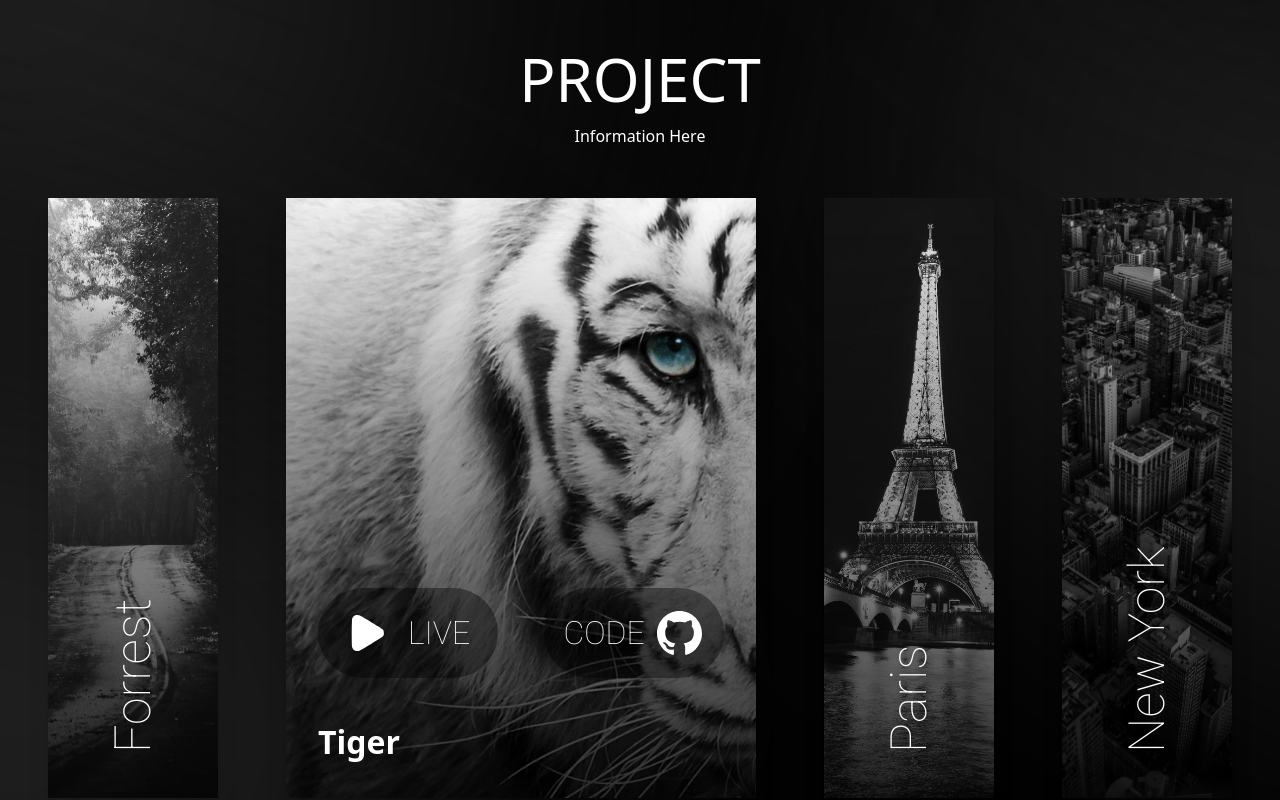
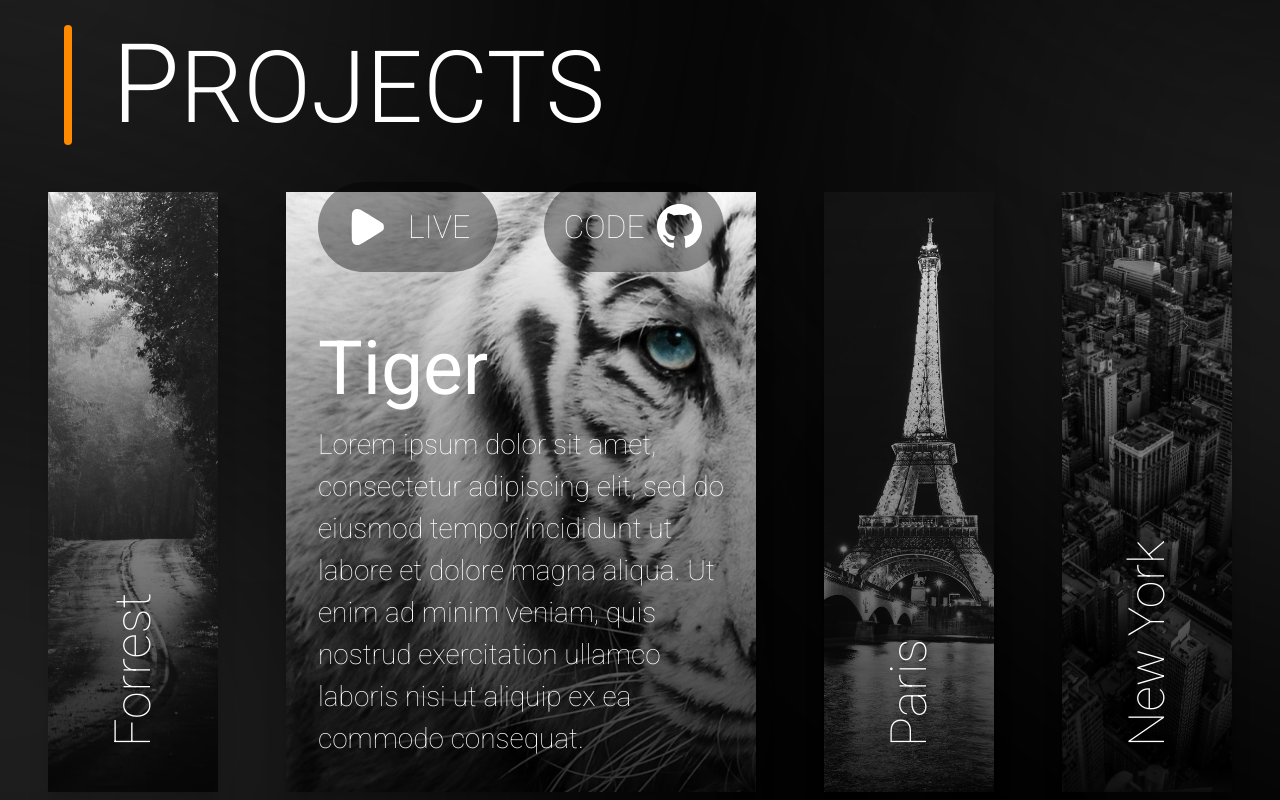
Before and after one commit to michaelaitken/michaelaitken_portfolio, a Next.js app: page / in a window 1280 px wide. Shown: the part 860-1660 px from the top of the page. Built offline with nearby package versions, Linux system fonts and the light colour scheme.

Commit message:
UI tweaks for screens sizes

```diff
--- a/components/Navbar.tsx
+++ b/components/Navbar.tsx
@@ -23,7 +23,7 @@ export default function Navbar({}: Props) {
 
     return (
         <nav className={roboto.className}>
-            {/* Navbar for normal screen size ${(0.75+(i*0.5)).toString} */}
+            {/* Navbar for normal screen size */}
             <div className="flex justify-between items-center max-w-[2000px] mx-auto">
                 <div className="ml-[60px] lg:ml-[100px] mt-[50px] animate-navbarAnimation">
                     <Image className="w-[100px] h-[100px] object-contain" src={logo} alt="logo"/>
@@ -44,7 +44,7 @@ export default function Navbar({}: Props) {
                 {/* Navbar Menu for Mobile */}
                 <div className="relative flex lg:hidden justify-end animate-navbarAnimation">
                     <button
-                        className="mt-[50px] mr-[60px] z-50"
+                        className={`mt-[50px] mr-[60px] z-50`}
                         onClick={handleToggle}
                     >
                         {menuOpen ? (
--- a/components/Project.tsx
+++ b/components/Project.tsx
@@ -1,6 +1,13 @@
 import React, { useState } from 'react'
 import { ProjectCard } from 'components';
 import { projectData } from '../constants';
+import { Roboto } from '@next/font/google';
+
+const roboto = Roboto({
+  weight: ['100','300','400',],
+  style: ['normal',],
+  subsets: ['latin'],
+})
 
 type Props = {}
 
@@ -8,10 +15,13 @@ const Project = (props: Props) => {
   const [active, setActive] = useState('project-2')
 
   return (
-    <div className='text-white px-6 py-12'>
+    <div className='text-white px-6 py-4'>
       <div className='max-w-[1920px] mx-auto w-fullflex flex-col'>
-        <h1 className='text-center uppercase text-[60px]'>Project</h1>
-        <p className='text-center text-white'>Information Here</p>
+        <div className='flex justify-start items-center mb-[-25px]'>
+          <div className='h-[60px] md:h-[120px] w-1 md:w-2 bg-[#FF8A00] rounded-full mx-5 md:mx-10' />
+          <h1 className={`text-center font-light uppercase text-[50px] md:text-[100px] ${roboto.className}`}><span className='text-[55px] md:text-[110px]'>P</span>rojects</h1>
+          {/* <p className='text-center text-white'>Information Here</p> */}
+        </div>
         <div className='mt-[50px] flex lg:flex-row flex-col min-h-[90vh] gap-5'>
           {projectData.map((project, index) => (
             <ProjectCard
--- a/components/ProjectCard.tsx
+++ b/components/ProjectCard.tsx
@@ -3,12 +3,12 @@ import Image from 'next/image';
 import { Roboto } from '@next/font/google';
 
 const roboto = Roboto({
-    weight: ['100',],
+    weight: ['100','300','400',],
     style: ['normal',],
     subsets: ['latin'],
   })
 
-type Props = { id: string, imgUrl: string, title: string, index: number, active: string, liveLink: string, gitLink: string, handleClick: Function }
+type Props = { id: string, imgUrl: string, title: string, subtitle: string, index: number, active: string, liveLink: string, gitLink: string, tech: Array<string>, handleClick: Function }
 
 const ProjectCard = (props: Props) => {
   return (
@@ -28,17 +28,17 @@ const ProjectCard = (props: Props) => {
 
         />
         {props.active !== props.id ? (
-            <div className='flex absolute justify-center lg:items-end w-full h-full lg:h-full z-10 bg-gradient-to-r lg:bg-gradient-to-t from-[rgba(0,0,0,0.8)] to-transparent'>
+            <div className='flex absolute justify-center lg:items-end w-full h-full lg:h-full z-10 bg-gradient-to-r lg:bg-gradient-to-t from-[rgba(0,0,0,0.8)] to-transparent hover:bg-[rgba(255,138,0,0.1)]'>
                 <div className='flex absolute justify-start lg:justify-start items-center z-10 w-full h-full lg:h-0 lg:rotate-[-90deg] ml-10 lg:ml-0 lg:mb-[130px]'>
                     <h3 className={`font-thin sm:text-[50px] text-[50px] text-white whitespace-nowrap ${roboto.className} animate-heroSocialAnimation`}>{props.title}</h3>
                 </div>
             </div>
 
         ) : (
-            <div className="flex absolute bottom-0 p-2 sm:p-8 justify-end w-full h-full flex-col bg-gradient-to-t from-[rgba(0,0,0,0.8)] to-transparent">
+            <div className="flex absolute bottom-0 p-6 sm:p-8 justify-end w-full h-full flex-col bg-gradient-to-t from-[rgba(0,0,0,0.8)] to-transparent cursor-default">
                 <div className="flex flex-row justify-between md:flex-wrap whitespace-nowrap">
                     <a href={props.liveLink}>
-                        <div className={`flex items-center w-[100px] md:w-[180px] h-[50px] md:h-[90px] rounded-full glassmorphism mb-[16px] cursor-pointer bg-[rgba(0,0,0,0.4)] hover:bg-[#FF8A00]`}>
+                        <div className={`flex items-center w-[100px] xl:w-[180px] h-[50px] xl:h-[90px] rounded-full glassmorphism mb-[16px] cursor-pointer bg-[rgba(0,0,0,0.4)] hover:bg-[rgba(255,138,0,0.5)] animate-projectPlayAnimation`}>
                             <Image
                                 src="/play.svg"
                                 alt="play"
@@ -46,31 +46,46 @@ const ProjectCard = (props: Props) => {
                                 width={30}
                                 height={30}
                             />
-                            <p className={`font-thin text-[18px] md:text-[32px] leading-[18px] md:leading-[32px] text-white uppercase ml-[-10px] md:ml-[-20px] ${roboto.className}`}>
+                            <p className={`font-thin text-[18px] xl:text-[32px] leading-[18px] xl:leading-[32px] text-white uppercase ml-[-10px] xl:ml-[-20px] ${roboto.className}`}>
                                 live
                             </p>
                         </div>
                     </a>
                     <a href={props.gitLink}>
-                        <div className={`flex justify-center items-center w-[100px] md:w-[180px] h-[50px] md:h-[90px] rounded-full glassmorphism mb-[16px] cursor-pointer bg-[rgba(0,0,0,0.4)] hover:bg-[#FF8A00]`}>
-                            <p className={`font-thin text-[18px] md:text-[32px] leading-[18px] md:leading-[32px] text-white uppercase mr-0 md:mr-[-10px] ${roboto.className}`}>
+                        <div className={`flex justify-center items-center w-[100px] xl:w-[180px] h-[50px] xl:h-[90px] rounded-full glassmorphism mb-[16px] cursor-pointer bg-[rgba(0,0,0,0.4)] hover:bg-[rgba(255,138,0,0.5)] animate-projectGitAnimation`}>
+                            <p className={`font-thin text-[18px] xl:text-[32px] leading-[18px] xl:leading-[32px] text-white uppercase mr-0 xl:mr-[-10px] ${roboto.className}`}>
                                 code
                             </p>
                             <Image
                                 src="/github.svg"
                                 alt="github"
-                                className=" w-1/2 h-1/2 object-contain mr-[-20px]"
+                                className=" w-1/2 h-1/2 object-contain xl:mr-[-20px] mr-[-14px]"
                                 width={30}
                                 height={30}
                             />
                         </div>
                     </a>
                 </div>
-                <div className="flex flex-row justify-between">
-                </div>
-            <h2 className="mt-[24px] font-semibold sm:text-[32px] text-[24px] text-white">
-                {props.title}
-            </h2>
+            <div>
+                <h2 className={`mt-[24px] font-normal sm:text-[75px] text-[36px] text-white ${roboto.className} animate-subtitleAnimation delay-1000`}>
+                    {props.title}
+                </h2>
+                <p className={`text-[18px] lg:text-[20px] xl:text-[28px] md:font-extralight font-light text-white ${roboto.className} animate-subtitleAnimation delay-1000`}>
+                    {props.subtitle}
+                </p>
+            </div>
+            <div>
+                {props.tech ? (
+                    props.tech.map((tech, i) => (
+                    <Image
+                        key={i}
+                        src={tech.svg}
+                        alt={tech.name}
+                    />
+                ))) : (
+                    <div />
+                )}
+            </div>
         </div>
         )}
     </div>
--- a/constants/index.js
+++ b/constants/index.js
@@ -1,37 +1,51 @@
+const tailwind = {name: 'TailWindCSS', svg: '/image.svg'};
+
+const data = 'Lorem ipsum dolor sit amet, consectetur adipiscing elit, sed do eiusmod tempor incididunt ut labore et dolore magna aliqua. Ut enim ad minim veniam, quis nostrud exercitation ullamco laboris nisi ut aliquip ex ea commodo consequat.'
+
 export const projectData = [
     {
       id: 'project-1',
       imgUrl: '/project-1.jpg',
       title: 'Forrest',
+      subtitle: data,
       liveLink: '',
       gitLink: '',
+      tech: [],
     },
     {
       id: 'project-2',
       imgUrl: '/project-2.jpg',
       title: 'Tiger',
+      subtitle: data,
       liveLink: '',
       gitLink: '',
+      tech: [],
     },
     {
       id: 'project-3',
       imgUrl: '/project-3.jpg',
       title: 'Paris',
+      subtitle: data,
       liveLink: '',
       gitLink: '',
+      tech: [],
     },
     {
       id: 'project-4',
       imgUrl: '/project-4.jpg',
       title: 'New York',
+      subtitle: data,
       liveLink: '',
       gitLink: '',
+      tech: [],
     },
     // {
     //   id: 'project-5',
     //   imgUrl: '/project-1.jpg',
     //   title: 'Project 1',
+    //   subtitle: '',
     //   liveLink: '',
     //   gitLink: '',
+    //   tech: [],
     // },
   ];
--- a/tailwind.config.js
+++ b/tailwind.config.js
@@ -12,12 +12,24 @@ module.exports = {
           '0%': { opacity: 0, transform: 'translateY(1em)' },
           '100%': { opacity: 1, transform: 'translateY(0em)'},
         },
+        fadeUpProjectSubtitle: {
+          '0%, 30%': { opacity: 0, transform: 'translateY(1em)' },
+          '100%': { opacity: 1, transform: 'translateY(0em)'},
+        },
         fadeDown: {
           '0%': { opacity: 0, transform: 'translateY(-3em)' },
           '100%': { opacity: 1, transform: 'translateY(0em)'},
         },
         fadeLeft: {
           '0%': { opacity: 0, transform: 'translateX(-1em)' },
+          '100%': { opacity: 1, transform: 'translateX(0)'},
+        },
+        fadePlay: {
+          '0%, 30%': { opacity: 0, transform: 'translateX(-1em)' },
+          '100%': { opacity: 1, transform: 'translateX(0)'},
+        },
+        fadeGit: {
+          '0%, 30%': { opacity: 0, transform: 'translateX(1em)' },
           '100%': { opacity: 1, transform: 'translateX(0)'},
         },
         scaling: {
@@ -28,8 +40,11 @@ module.exports = {
       },
       animation: {
         heroTitleAnimation: 'fadeUp 1.5s cubic-bezier(.12,.72,.5,1.2)',
+        subtitleAnimation: 'fadeUpProjectSubtitle 1.5s ease-out',
         navbarAnimation: 'fadeDown 1s ease-out',
         heroSocialAnimation: 'fadeLeft 1s cubic-bezier(.12,.72,.5,1.2)',
+        projectPlayAnimation: 'fadePlay 1.5s ease-out',
+        projectGitAnimation: 'fadeGit 1.5s ease-out',
         breathing: 'scaling 10s ease-in-out infinite'
       },
     },
```
